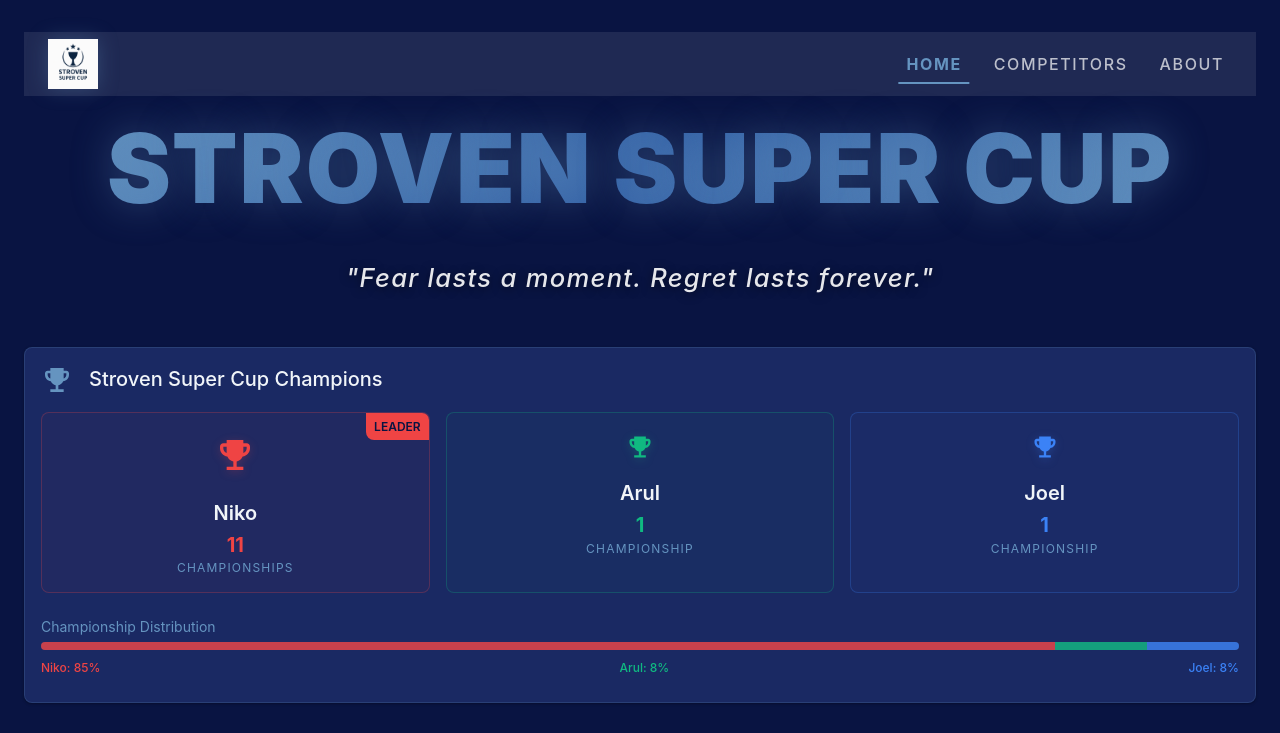
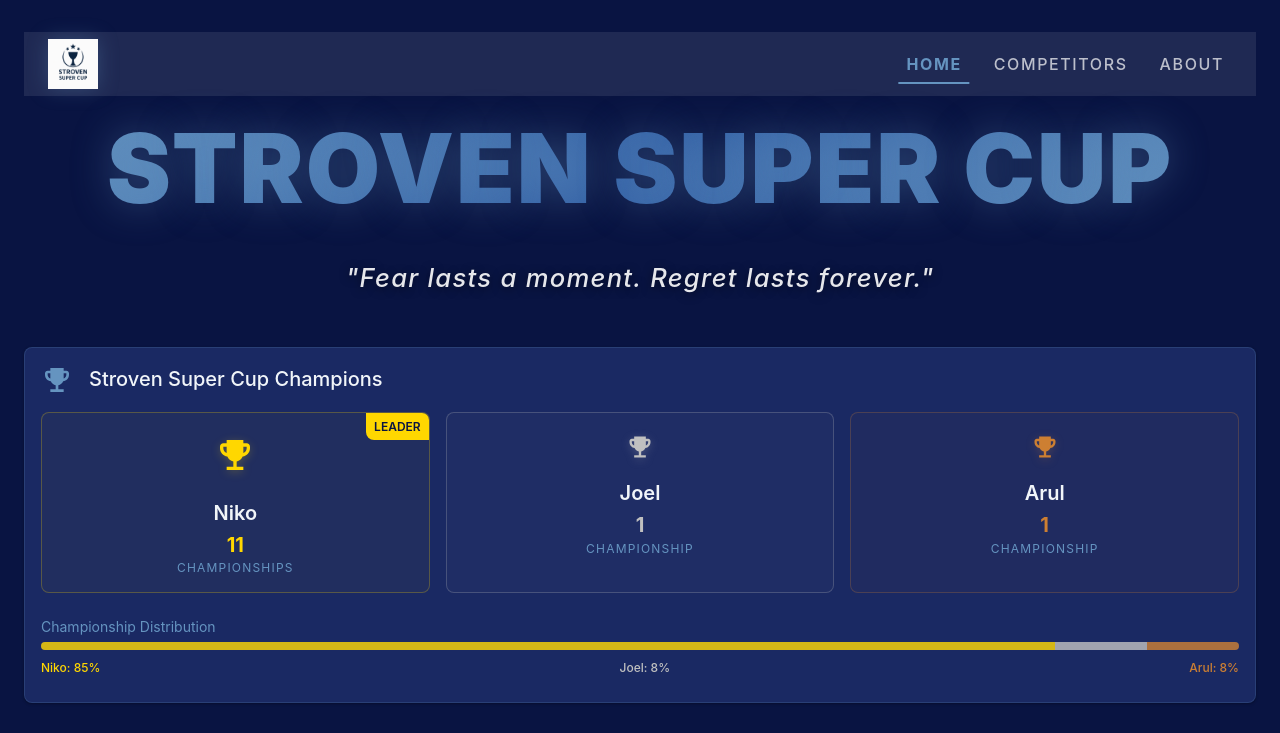
Before and after one commit to arulh/stroven-super-cup, a React (Create React App) app in the folder frontend/: page / in a window 1280 px wide. Shown: the top 733 px of the page. Built offline with nearby package versions, Linux system fonts and the light colour scheme; no server answers.

Commit message:
adding new competitors + minor changes

```diff
--- a/frontend/src/components/Champions.tsx
+++ b/frontend/src/components/Champions.tsx
@@ -1,28 +1,20 @@
-import React from 'react';
-import {
-  Card,
-  CardContent,
-  Typography,
-  Box,
-  useTheme,
-} from '@mui/material';
-import { EmojiEvents } from '@mui/icons-material';
-import { getPlayerColor } from '../utils/playerColors';
-
+import React from "react";
+import { Card, CardContent, Typography, Box, useTheme } from "@mui/material";
+import { EmojiEvents } from "@mui/icons-material";
 interface Champion {
   name: string;
   wins: number;
-  color: string;
 }
+
+const podiumColors = ["#FFD700", "#C0C0C0", "#CD7F32"]; // gold, silver, bronze
 
 const Champions: React.FC = () => {
   const theme = useTheme();
 
   const champions: Champion[] = [
-    { name: 'Niko', wins: 11, color: getPlayerColor('Niko') },
-    { name: 'Arul', wins: 1, color: getPlayerColor('Arul') },
-    { name: 'Joel', wins: 1, color: getPlayerColor('Joel') },
-
+    { name: "Niko", wins: 11 },
+    { name: "Joel", wins: 1 },
+    { name: "Arul", wins: 1 },
   ];
 
   const sortedChampions = [...champions].sort((a, b) => b.wins - a.wins);
@@ -31,7 +23,7 @@ const Champions: React.FC = () => {
     <Card>
       <CardContent>
         <Box display="flex" alignItems="center" mb={2}>
-          <EmojiEvents sx={{ mr: 2, fontSize: '2rem', color: '#6594C0' }} />
+          <EmojiEvents sx={{ mr: 2, fontSize: "2rem", color: "#6594C0" }} />
           <Typography variant="h4" component="h3">
             Stroven Super Cup Champions
           </Typography>
@@ -39,35 +31,37 @@ const Champions: React.FC = () => {
 
         <Box
           sx={{
-            display: 'grid',
-            gridTemplateColumns: { xs: '1fr', sm: 'repeat(3, 1fr)' },
+            display: "grid",
+            gridTemplateColumns: { xs: "1fr", sm: "repeat(3, 1fr)" },
             gap: 2,
           }}
         >
-          {sortedChampions.map((champion, index) => (
+          {sortedChampions.map((champion, index) => {
+            const color = podiumColors[index] ?? podiumColors[podiumColors.length - 1];
+            return (
             <Box
               key={champion.name}
               sx={{
-                textAlign: 'center',
+                textAlign: "center",
                 p: 2,
                 borderRadius: 2,
-                border: `1px solid ${champion.color}40`,
-                backgroundColor: `${champion.color}08`,
-                position: 'relative',
-                overflow: 'hidden',
+                border: `1px solid ${color}40`,
+                backgroundColor: `${color}08`,
+                position: "relative",
+                overflow: "hidden",
               }}
             >
               {/* Trophy Icon */}
               <Box
                 sx={{
-                  fontSize: index === 0 ? '2.5rem' : '1.75rem',
+                  fontSize: index === 0 ? "2.5rem" : "1.75rem",
                   mb: 0.5,
                 }}
               >
                 <EmojiEvents
                   sx={{
-                    color: champion.color,
-                    filter: `drop-shadow(0 2px 4px ${champion.color}40)`,
+                    color: color,
+                    filter: `drop-shadow(0 2px 4px ${color}40)`,
                   }}
                   fontSize="inherit"
                 />
@@ -77,15 +71,15 @@ const Champions: React.FC = () => {
               {index === 0 && (
                 <Box
                   sx={{
-                    position: 'absolute',
+                    position: "absolute",
                     top: 0,
                     right: 0,
-                    backgroundColor: champion.color,
-                    color: '#091442',
+                    backgroundColor: color,
+                    color: "#091442",
                     px: 1,
                     py: 0.5,
                     borderBottomLeftRadius: 8,
-                    fontSize: '0.75rem',
+                    fontSize: "0.75rem",
                     fontWeight: 600,
                   }}
                 >
@@ -110,7 +104,7 @@ const Champions: React.FC = () => {
                 variant="h4"
                 sx={{
                   fontWeight: 700,
-                  color: champion.color,
+                  color: color,
                   mb: 0.25,
                 }}
               >
@@ -121,15 +115,16 @@ const Champions: React.FC = () => {
                 variant="body2"
                 sx={{
                   color: theme.palette.text.secondary,
-                  textTransform: 'uppercase',
-                  letterSpacing: '0.1em',
-                  fontSize: '0.75rem',
+                  textTransform: "uppercase",
+                  letterSpacing: "0.1em",
+                  fontSize: "0.75rem",
                 }}
               >
-                {champion.wins === 1 ? 'Championship' : 'Championships'}
+                {champion.wins === 1 ? "Championship" : "Championships"}
               </Typography>
             </Box>
-          ))}
+            );
+          })}
         </Box>
 
         {/* Trophy Progress Bar */}
@@ -139,19 +134,19 @@ const Champions: React.FC = () => {
           </Typography>
           <Box
             sx={{
-              display: 'flex',
+              display: "flex",
               height: 8,
               borderRadius: 4,
-              overflow: 'hidden',
-              backgroundColor: 'rgba(148, 163, 184, 0.1)',
+              overflow: "hidden",
+              backgroundColor: "rgba(148, 163, 184, 0.1)",
             }}
           >
-            {sortedChampions.map((champion) => (
+            {sortedChampions.map((champion, index) => (
               <Box
                 key={champion.name}
                 sx={{
                   flex: champion.wins,
-                  backgroundColor: champion.color,
+                  backgroundColor: podiumColors[index] ?? podiumColors[podiumColors.length - 1],
                   opacity: 0.8,
                 }}
               />
@@ -159,23 +154,24 @@ const Champions: React.FC = () => {
           </Box>
           <Box
             sx={{
-              display: 'flex',
-              justifyContent: 'space-between',
+              display: "flex",
+              justifyContent: "space-between",
               mt: 1,
             }}
           >
-            {sortedChampions.map((champion) => {
+            {sortedChampions.map((champion, index) => {
               const totalWins = champions.reduce((sum, c) => sum + c.wins, 0);
               return (
                 <Typography
                   key={champion.name}
                   variant="caption"
                   sx={{
-                    color: champion.color,
+                    color: podiumColors[index] ?? podiumColors[podiumColors.length - 1],
                     fontWeight: 500,
                   }}
                 >
-                  {champion.name}: {Math.round((champion.wins / totalWins) * 100)}%
+                  {champion.name}:{" "}
+                  {Math.round((champion.wins / totalWins) * 100)}%
                 </Typography>
               );
             })}
--- a/frontend/src/data/playerData.json
+++ b/frontend/src/data/playerData.json
@@ -80,6 +80,24 @@
       "height": "7'3\"",
       "nationality": "🇨🇳 China",
       "playingStyle": "Unpredictable"
+    },
+    {
+      "handle": "Rayyan Fozan Sheikh",
+      "imagePath": "/player-images/rayyan.PNG",
+      "description": "Dubai's finest",
+      "sscWins": 0,
+      "height": "5'8\"",
+      "nationality": "🇦🇪 UAE",
+      "playingStyle": "Balanced"
+    },
+    {
+      "handle": "Trevor Brown",
+      "imagePath": "/player-images/trevor.JPEG",
+      "description": "Seasoned Morgan Creek Open Champ",
+      "sscWins": 0,
+      "height": "6'3\"",
+      "nationality": "🇨🇳 Canada",
+      "playingStyle": "Balanced"
     }
   ],
   "defaultImage": "/player-images/default-player.svg"
--- a/frontend/src/pages/About.tsx
+++ b/frontend/src/pages/About.tsx
@@ -106,14 +106,14 @@ function About() {
               </Typography>
               <Typography variant="body2" sx={{ opacity: 0.8 }}>
                 Every single match is recorded for ELO calculations. The highest
-                elo ever has been recorded by Niko, during the biggest ever SSC
-                competition on October 3rd, 2025.
+                elo ever has been recorded by Vahlas during the February 5th,
+                2026 competition.
               </Typography>
             </CardContent>
           </Card>
         </Box>
 
-        <Card>
+        <Card sx={{ mb: 4 }}>
           <CardContent sx={{ p: 4 }}>
             <Typography
               variant="h5"
@@ -132,6 +132,33 @@ function About() {
             </Typography>
           </CardContent>
         </Card>
+        <Card>
+          <CardContent sx={{ p: 4 }}>
+            <Typography
+              variant="h5"
+              gutterBottom
+              sx={{ fontWeight: 600, color: "#6594C0" }}
+            >
+              The Rules
+            </Typography>
+            <Box
+              component="ol"
+              sx={{
+                pl: 3,
+                m: 0,
+                "& li": {
+                  mb: 1.5,
+                  opacity: 0.9,
+                  lineHeight: 1.8,
+                },
+              }}
+            >
+              <Typography component="li" variant="body1">
+                A Stroven Super Cup must at least be played with 4 competitors.
+              </Typography>
+            </Box>
+          </CardContent>
+        </Card>
       </Box>
     </Container>
   );
```
Also changed, not shown: frontend/public/player-images/rayyan.PNG (added), frontend/public/player-images/trevor.JPEG (added).
